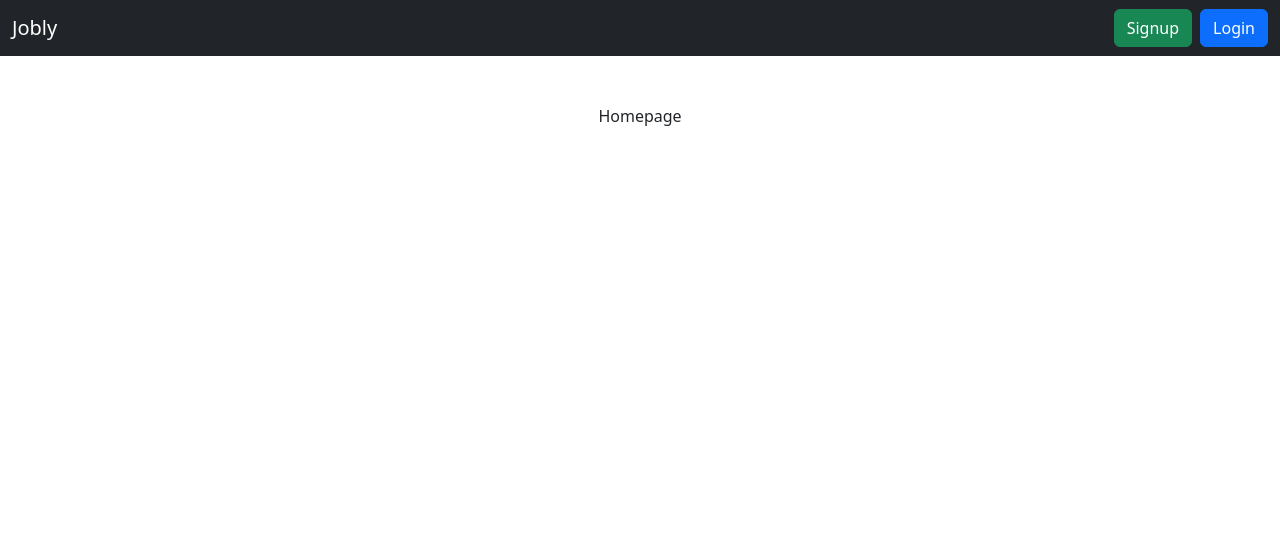
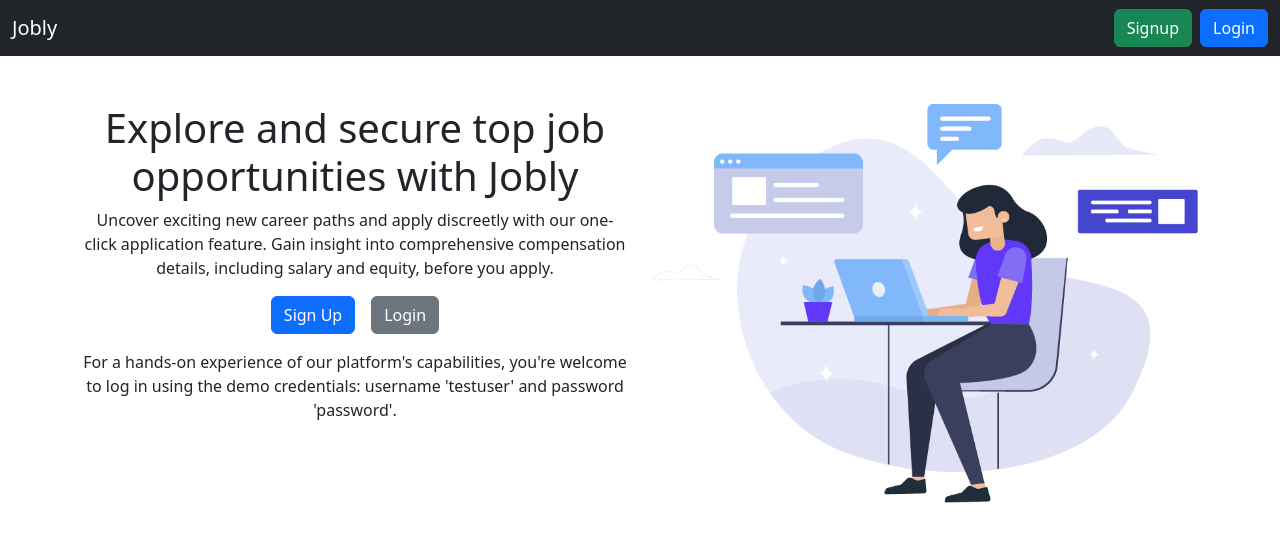
Before and after one commit to jassibacha/Jobly-Frontend, a React (Create React App) app: page / in a window 1280 px wide. Shown: the top 542 px of the page. Built offline with nearby package versions, Linux system fonts and the light colour scheme; no server answers.

Commit message:
Tweaks to homepage

```diff
--- a/src/homepage/Homepage.js
+++ b/src/homepage/Homepage.js
@@ -1,5 +1,37 @@
 import React from 'react';
+import { Link } from 'react-router-dom';
 
 export default function Homepage() {
-    return <div>Homepage</div>;
+    return (
+        <div className="row">
+            <div className="col-md-6">
+                <h1>Explore and secure top job opportunities with Jobly</h1>
+                <p>
+                    Uncover exciting new career paths and apply discreetly with
+                    our one-click application feature. Gain insight into
+                    comprehensive compensation details, including salary and
+                    equity, before you apply.
+                </p>
+                <Link to="/signup" className="btn btn-primary mb-3 mx-2">
+                    Sign Up
+                </Link>
+                <Link to="/login" className="btn btn-secondary mb-3 mx-2">
+                    Login
+                </Link>
+                <p>
+                    For a hands-on experience of our platform's capabilities,
+                    you're welcome to log in using the demo credentials:
+                    username 'testuser' and password 'password'.
+                </p>
+            </div>
+
+            <div className="col-md-6 d-flex align-items-center">
+                <img
+                    src="/img/homepage-img.png"
+                    alt="Homepage"
+                    class="img-fluid"
+                />
+            </div>
+        </div>
+    );
 }
```
Also changed, not shown: package.json (indentation only), public/img/homepage-img.png (added).
